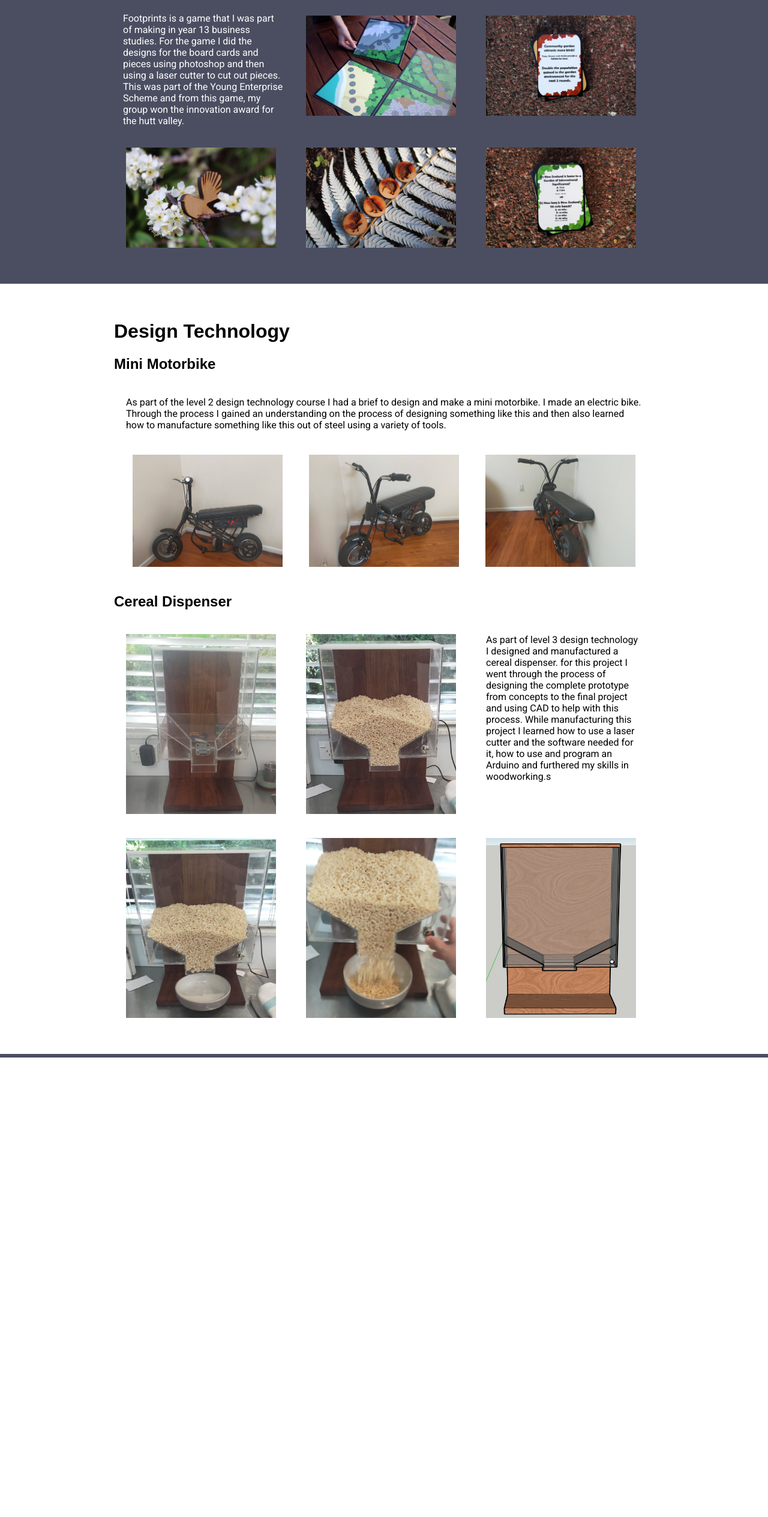
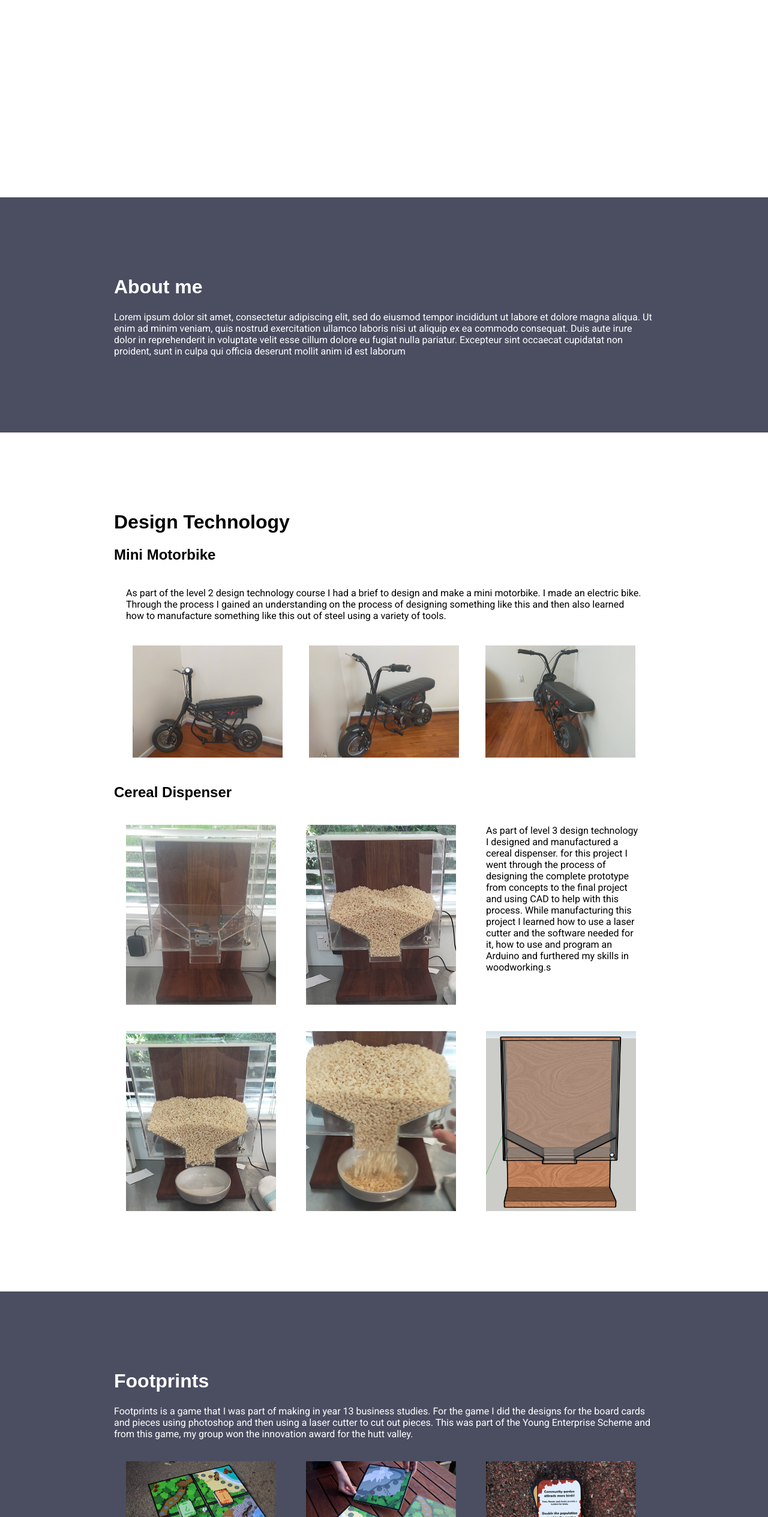
Before and after one commit to Jameswr04/289.101, a plain HTML site: page Portfolio/index.html in a window 1280 px wide. Shown: the part 271-2800 px from the top of the page at 60% size. Before the commit the page ends 2084 px from the top, so only its background shows below. Drawn offline with nearby package versions, Linux system fonts and the light colour scheme; a web font is replaced by a local one.

Commit message:
portfolio

```diff
--- a/Portfolio/index.html
+++ b/Portfolio/index.html
@@ -4,6 +4,9 @@
         <meta charset="utf-8">
         <title>James W-R</title>
         <link rel="stylesheet" href="styles.css" />
+        <script src="https://cdn.jsdelivr.net/npm/jquery@3.5.1/dist/jquery.min.js"></script>
+        <link rel="stylesheet" href="https://cdn.jsdelivr.net/gh/fancyapps/fancybox@3.5.7/dist/jquery.fancybox.min.css" />
+        <script src="https://cdn.jsdelivr.net/gh/fancyapps/fancybox@3.5.7/dist/jquery.fancybox.min.js"></script>
     </head>
 
     <body>
@@ -15,62 +18,63 @@
                 <div class="links">
                     <a href="#about">ABOUT</a>
                     &#124;
+                    <a href="#DT">DESIGN TECH</a>
+                    &#124;
                     <a href="#BG">BOARD GAME</a>
-                    &#124;
-                    <a href="#DT">DESIGN TECH</a>
                 </div>
             </div>
         </div>
-        <a name="about">
-            <div class="about">
-                <h1></h1>
-                <p></p>
-            </div>
-        </a>
 
-        <a name="BG">
-            <div class="bgame">
-                <div class="bgameinfo">
-                    <h1>Footprints</h1>
-                    <div class="bggrid">
-                        <p>Footprints is a game that I was part of making in year 13 business studies. For the game I did the designs for the board cards and pieces using photoshop and then using a laser cutter to cut out pieces. This was part of the Young Enterprise Scheme and from this game, my group won the innovation award for the hutt valley.</p>
-                        <img src="img/board.png"/>
-                        <img src="img/ecard.png"/>
-                        <img src="img/piece.png"/>
-                        <img src="img/tokens.png"/>
-                        <img src="img/wcard.png"/>
+        <div class="banner"></div>
+
+        <div class="about" id="about">
+            <div class="aboutinfo">
+                <h1>About me</h1>
+                <p>Lorem ipsum dolor sit amet, consectetur adipiscing elit, sed do eiusmod tempor incididunt ut labore et dolore magna aliqua. Ut enim ad minim veniam, quis nostrud exercitation ullamco laboris nisi ut aliquip ex ea commodo consequat. Duis aute irure dolor in reprehenderit in voluptate velit esse cillum dolore eu fugiat nulla pariatur. Excepteur sint occaecat cupidatat non proident, sunt in culpa qui officia deserunt mollit anim id est laborum</p>
             </div>
         </div>
-            </div>
-        </a>
 
-        <a name="DT">
-            <div class="destech">
+        <div class="destech" id="DT">
             <div class="destechinfo">
                 <h1>Design Technology</h1>
                 <h2>Mini Motorbike</h2>
                 <div class="mbgrid">
                     <p>As part of the level 2 design technology course I had a brief to design and make a mini motorbike. I made an electric bike. Through the process I gained an understanding on the process of designing something like this and then also learned how to manufacture something like this out of steel using a variety of tools.</p>
                     <div class="mbgim">
-                            <img src="img/bike1.png"/>
-                            <img src="img/bike2.png"/>
-                            <img src="img/bike.png"/>
+                        <a data-fancybox="gallery" href="img/bike1.png"><img src="img/bike1s.png"/></a>
+                        <a data-fancybox="gallery" href="img/bike2.png"><img src="img/bike2s.png"/></a>
+                        <a data-fancybox="gallery" href="img/bike.png"><img src="img/bikes.png"/></a>
                     </div>
                 </div>
                 <h2>Cereal Dispenser</h2>
                 <div class="cdgrid">
-                        <img src="img/cd1.png"/>
-                        <img src="img/cd2.png"/>
+                    <a data-fancybox="gallery1" href="img/cd1.png"><img src="img/cd1s.png"/></a>
+                    <a data-fancybox="gallery1" href="img/cd2.png"><img src="img/cd2s.png"/></a>
                     <p>As part of level 3 design technology I designed and manufactured a cereal dispenser. for this project I went through the process of designing the complete prototype from concepts to the final project and using CAD to help with this process. While manufacturing this project I learned how to use a laser cutter and the software needed for it, how to use and program an Arduino and furthered my skills in woodworking.s</p>
-                        <img src="img/cd3.png"/>
-                        <img src="img/cd4.png"/>
-                        <img src="img/cd5.png"/>
-
-
+                    <a data-fancybox="gallery1" href="img/cd3.png"><img src="img/cd3s.png"/></a>
+                    <a data-fancybox="gallery1" href="img/cd4.png"><img src="img/cd4s.png"/></a>
+                    <a data-fancybox="gallery1" href="img/cd5.png"><img src="img/cd5.png"/></a>
                 </div>
             </div>
         </div>
-        </a>
+
+        <div class="bgame" id="BG">
+            <div class="bgameinfo">
+                <h1>Footprints</h1>
+                <p>Footprints is a game that I was part of making in year 13 business studies. For the game I did the designs for the board cards and pieces using photoshop and then using a laser cutter to cut out pieces. This was part of the Young Enterprise Scheme and from this game, my group won the innovation award for the hutt valley.</p>
+                <div class="bggrid">
+                    <a data-fancybox="gallery2" href="img/wholegame.png"><img src="img/wholegames.png"/></a>
+                    <a data-fancybox="gallery2" href="img/board.png"><img src="img/boards.png"/></a>
+                    <a data-fancybox="gallery2" href="img/ecard.png"><img src="img/ecards.png"/></a>
+                    <a data-fancybox="gallery2" href="img/piece.png"><img src="img/pieces.png"/></a>
+                    <a data-fancybox="gallery2" href="img/tokens.png"><img src="img/tokenss.png"/></a>
+                    <a data-fancybox="gallery2" href="img/wcard.png"><img src="img/wcards.png"/></a>
+                </div>
+            </div>
+        </div>
+
+
+
         <div class="footer">
 
         </div>
--- a/Portfolio/styles.css
+++ b/Portfolio/styles.css
@@ -7,10 +7,13 @@ outline: 1px dotted red;
 
 @import url('https://fonts.googleapis.com/css2?family=Roboto&display=swap');
 
+html, body {
+    scroll-behavior: smooth;
+}
+
 body {
     background-color: white;
     margin: 0;
-
 }
 
 h1, h2{
@@ -27,6 +30,10 @@ p {
     height: 90px;
     border-bottom: 6px solid #4B4E61;
     font-family: "Dela Gothic One" , sans-serif;
+    position: fixed;
+    top: 0;
+    left: 0;
+    right: 0;
 }
 
 .nav {
@@ -58,8 +65,20 @@ p {
     text-decoration: none;
 }
 
+.banner {
+    margin-top: 600px;
+}
+
 .about {
-    color: black;
+    margin: 0;
+    padding: 20px;
+    padding-top: 90px;
+    padding-bottom: 90px;
+    color: white;
+    background-color: #4B4E61;
+}
+
+.aboutinfo{
     max-width: 900px;
     width: 100%;
     margin-left: auto;
@@ -70,6 +89,8 @@ p {
 .bgame {
     margin: 0;
     padding: 20px;
+    padding-top: 90px;
+    padding-bottom: 90px;
     color: white;
     background-color: #4B4E61;
 }
@@ -101,6 +122,8 @@ p {
 .destech {
     margin: 0;
     padding: 20px;
+    padding-top: 90px;
+    padding-bottom: 90px;
     color: black;
     background-color: white;
 }
```
Also changed, not shown: Portfolio/img/bike1s.png (added), Portfolio/img/bike2s.png (added), Portfolio/img/bikes.png (added), Portfolio/img/boards.png (added), Portfolio/img/cd1s.png (added), Portfolio/img/cd2s.png (added), Portfolio/img/cd3s.png (added), Portfolio/img/cd4s.png (added), Portfolio/img/ecards.png (added), Portfolio/img/pieces.png (added), Portfolio/img/tokenss.png (added), Portfolio/img/wcards.png (added), Portfolio/img/wholegames.png (added). Lines whose indentation alone changed are shown as unchanged.
